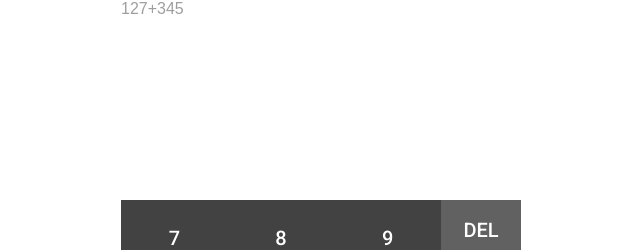
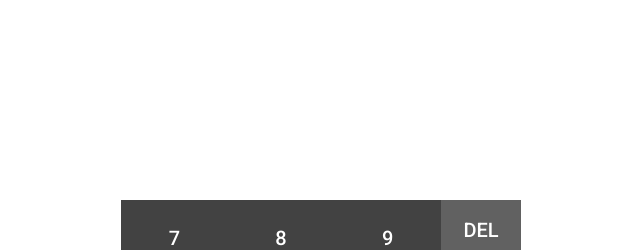
Before and after one commit to AyumuKasuga/calculator, a React (Create React App) app: page / in a window 1280 px wide. Shown: the top 250 px of the page, without its empty margins (319-959 px from the left). Built offline with nearby package versions, Linux system fonts and the light colour scheme; what react-tap-event-plugin would draw is missing.

Commit message:
add basic func

```diff
--- a/src/css/App.css
+++ b/src/css/App.css
@@ -31,3 +31,22 @@
     width: 100%;
     display: flex;
 }
+
+.screenSpaceLine {
+    width: 100%;
+    height: 35%;
+}
+
+.screenMainLine {
+    width: 100%;
+    height: 30%;
+    display: flex;
+    align-items: center;
+    justify-content: flex-end;
+    font-size: 38px;
+}
+
+.screenSecondLine {
+    width: 100%;
+    height: 35%;
+}
--- a/src/js/components/App.jsx
+++ b/src/js/components/App.jsx
@@ -1,15 +1,82 @@
+/* eslint no-eval: 0 */
+/* Yes i really need `eval` in this application :) */
+
 import React, { Component } from 'react'
 import MuiThemeProvider from 'material-ui/styles/MuiThemeProvider'
 import '../../css/App.css'
 import {ButtonSet} from './ButtonSet'
+import {Screen} from './Screen'
 import injectTapEventPlugin from 'react-tap-event-plugin';
 
 injectTapEventPlugin();
 
+const DEL_BUTTON = 'DEL'
+const RESULT_BUTTON = '='
+const REPLACE_MAP = {
+    'x': '*',
+    '÷': '/'
+}
+
 export class App extends Component {
 
+    constructor(props){
+        super(props);
+        this.state = this.getDefaultState()
+    }
+
+    getDefaultState(){
+        return {
+            screenMainLine: "",
+            isResult: false
+        }
+    }
+
+    addScreenSymbol(symbol){
+        this.setState({
+            screenMainLine: this.state.screenMainLine.concat(symbol)
+        })
+    }
+
+    removeLastScreenSymbol(){
+        let len = this.state.screenMainLine.length
+        this.setState({
+            screenMainLine: this.state.screenMainLine.substring(0, len-1)
+        })
+    }
+
+    calculateResultAndShow(){
+        let calculateResult = this.calculateResult()
+        if(calculateResult !== null){
+            this.setState({
+                screenMainLine: calculateResult.toString()
+            })
+        }
+    }
+
+    calculateResult(){
+        let filteredInput = this.state.screenMainLine
+        for(let symbol in REPLACE_MAP){
+            if (REPLACE_MAP.hasOwnProperty(symbol)) {
+                filteredInput = filteredInput.replace(new RegExp(symbol, 'g'), REPLACE_MAP[symbol])
+            }
+        }
+        let evalResult = null
+        try{
+            evalResult = eval(filteredInput)
+        }catch(e){
+            console.log(e)
+        }
+        return evalResult
+    }
+
     buttonPressHandler(label){
-        console.log(label)
+        if(label===DEL_BUTTON){
+            this.removeLastScreenSymbol()
+        }else if(label===RESULT_BUTTON){
+            this.calculateResultAndShow()
+        }else{
+            this.addScreenSymbol(label)
+        }
     }
 
     render() {
@@ -18,11 +85,11 @@ export class App extends Component {
             ['7', '8', '9'],
             ['4', '5', '6'],
             ['1', '2', '3'],
-            ['.', '0', '=']
+            ['.', '0', RESULT_BUTTON]
         ]
 
         const sideButtons = [
-            ['DEL'],
+            [DEL_BUTTON],
             ['÷'],
             ['x'],
             ['-'],
@@ -32,9 +99,7 @@ export class App extends Component {
         return (
             <MuiThemeProvider>
                 <div className="App">
-                    <div className="screen">
-                        127+345
-                    </div>
+                    <Screen mainLineText={this.state.screenMainLine}/>
                     <div className="buttons">
                         <ButtonSet
                             buttons={mainButtons}
--- a/src/js/components/ButtonSet.jsx
+++ b/src/js/components/ButtonSet.jsx
@@ -15,7 +15,7 @@ export class ButtonSet extends Component {
                     <FlatButton
                         labelStyle={{
                             color: 'white',
-                            fontSize: '20px'
+                            fontSize: '20px',
                         }}
                         style={{
                             margin: 'auto',
--- /dev/null
+++ b/src/js/components/Screen.jsx
@@ -0,0 +1,17 @@
+import React, { Component } from 'react'
+
+
+export class Screen extends Component {
+    render(){
+
+        return (
+            <div className="screen">
+                <div className="screenSpaceLine"></div>
+                <div className="screenMainLine">
+                    {this.props.mainLineText}
+                </div>
+                <div className="screenSecondLine"></div>
+            </div>
+        )
+    }
+}
```
